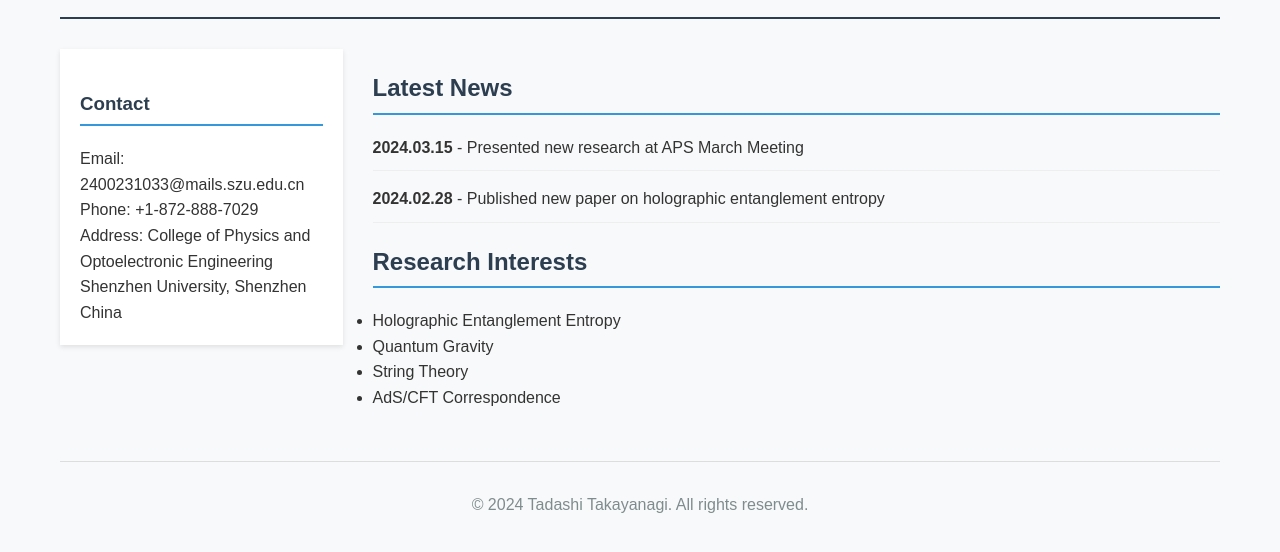
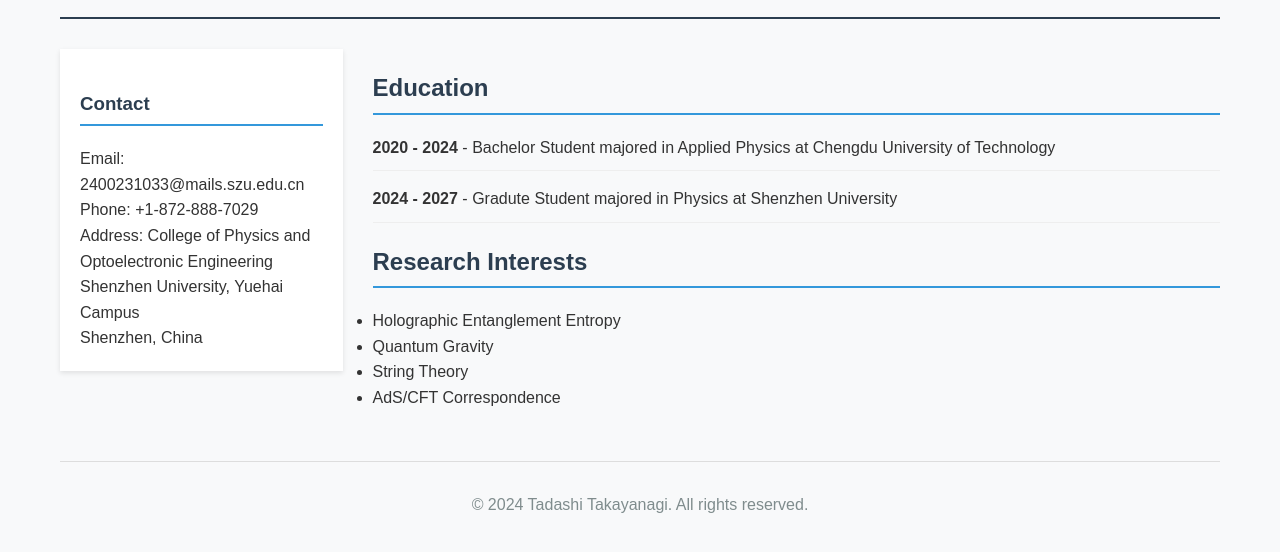
Before and after one commit to holmhe470/holmzee.github.io, a plain HTML site: page index.html in a window 1280 px wide. Shown: the part 186-738 px from the top of the page. Drawn offline with Linux system fonts and the light colour scheme.

Commit message:
Update index.html

```diff
--- a/index.html
+++ b/index.html
@@ -154,19 +154,19 @@
                     <p>Email: 2400231033@mails.szu.edu.cn<br>
                     Phone: +1-872-888-7029<br>
                     Address: College of Physics and Optoelectronic Engineering<br>
-                    Shenzhen University, Shenzhen<br>
-                    China</p>
+                    Shenzhen University, Yuehai Campus<br>
+                    Shenzhen, China</p>
                 </div>
             </aside>
 
             <main class="content">
-                <h2 class="section-title">Latest News</h2>
+                <h2 class="section-title">Education</h2>
                 <ul class="news-list">
                     <li class="news-item">
-                        <strong>2024.03.15</strong> - Presented new research at APS March Meeting
+                        <strong>2020 - 2024</strong> - Bachelor Student majored in Applied Physics at Chengdu University of Technology
                     </li>
                     <li class="news-item">
-                        <strong>2024.02.28</strong> - Published new paper on holographic entanglement entropy
+                        <strong>2024 - 2027</strong> - Gradute Student majored in Physics at Shenzhen University
                     </li>
                 </ul>
 
```
